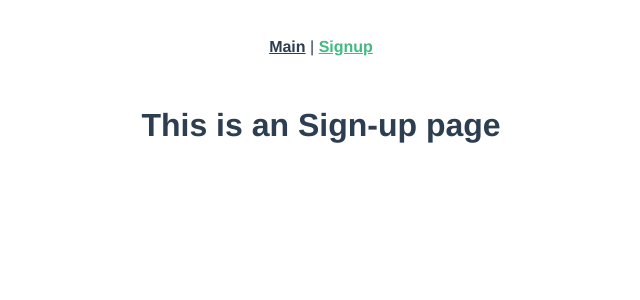
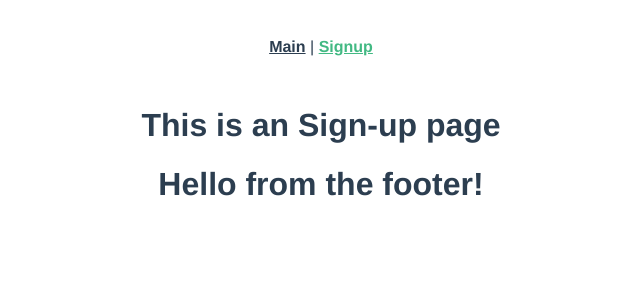
Before and after one commit to konnula/wad24_TeamB_Vue, a Vue app: page /#/signup in a window 1280 px wide. Shown: the top 300 px of the page, without its empty margins (319-959 px from the left). Built offline with nearby package versions, Linux system fonts and the light colour scheme.

Commit message:
Linked header and footer to App.vue

```diff
--- a/src/App.vue
+++ b/src/App.vue
@@ -1,10 +1,22 @@
 <template>
-  <nav>
-    <router-link to="/">Main</router-link> |
-    <router-link to="/signup">Signup</router-link>
-  </nav>
+  <Header></Header>
   <router-view/>
+  <Footer></Footer>
 </template>
+
+<script>
+import Header from '@/components/Header.vue'
+import Footer from '@/components/Footer.vue'
+
+export default {
+  name: 'App',
+  components: {
+    Header,
+    Footer
+  }
+}
+
+</script>
 
 <style>
 #app {
--- a/src/components/Footer.vue
+++ b/src/components/Footer.vue
@@ -0,0 +1,9 @@
+<template>
+    <h1>Hello from the footer!</h1>
+</template>
+
+<script>
+  export default {
+    name: 'Footer'
+  }
+</script>
--- a/src/components/Header.vue
+++ b/src/components/Header.vue
@@ -0,0 +1,12 @@
+<template>
+  <nav>
+    <router-link to="/">Main</router-link> |
+    <router-link to="/signup">Signup</router-link>
+  </nav>
+</template>
+
+<script>
+export default {
+  name: 'Header'
+}
+</script>
--- a/src/views/SignupView.vue
+++ b/src/views/SignupView.vue
@@ -7,10 +7,12 @@
 <script>
 // @ is an alias to /src
 import Signup from '@/components/Signup.vue'
+import Header from '@/components/Header.vue'
 
 export default {
   name: 'SignupView',
   components: {
+    Header,
     Signup
   }
 }
```
